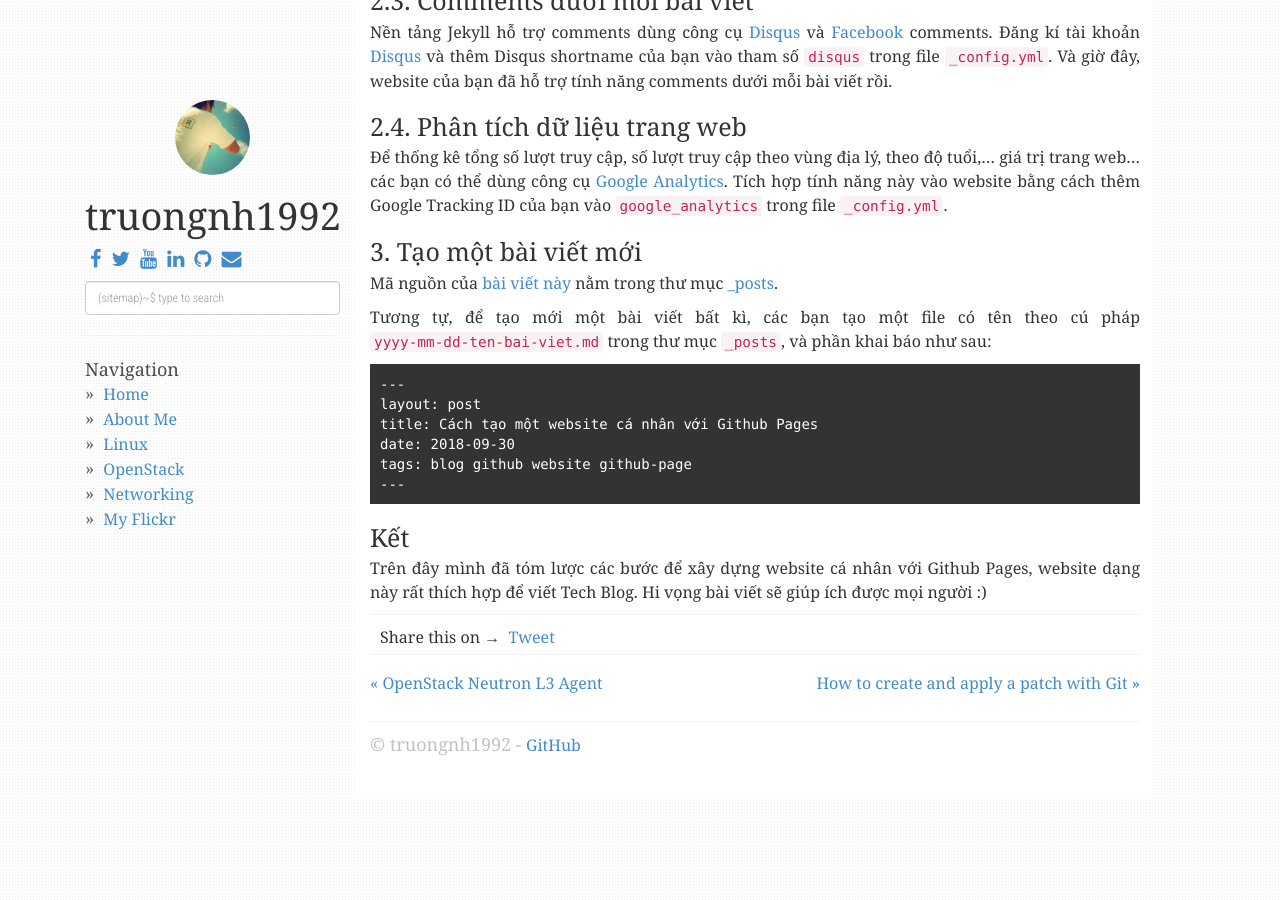
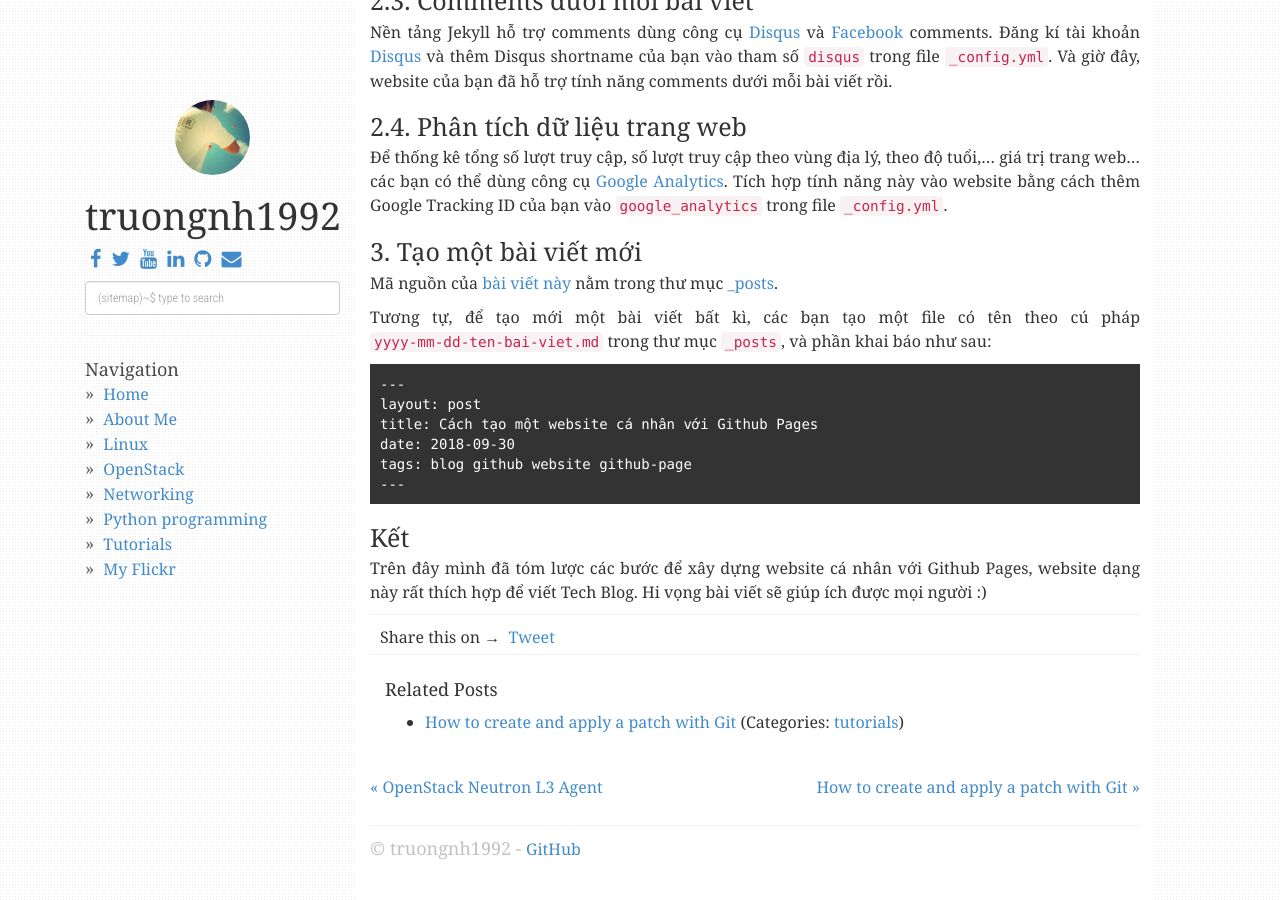
Before and after one commit to truongnh1992/truongnh1992.github.io, a Jekyll site: the page built from _posts/2018-09-30-how-to-create-this-site.md, in a window 1280 px wide and 900 px high, scrolled down 3073 px. Built offline with Jekyll 4.4.1, drawn with Linux system fonts in a browser that asks for light colours; nearby versions of some CDN libraries; comment, search, counter and statistics services are not loaded.

Commit message:
update category Python & Tutorials
Signed-off-by: Nguyen Hai Truong <truongnh@vn.fujitsu.com>

```diff
--- a/_config.yml
+++ b/_config.yml
@@ -42,6 +42,10 @@ urls:
       url: /category/openstack
     - text: Networking
       url: /category/networking
+    - text: Python programming
+      url: /category/python
+    - text: Tutorials
+      url: /category/tutorials
     - text: My Flickr
       url: https://www.flickr.com/photos/haitruonghp
 
--- a/_posts/2018-09-30-how-to-create-this-site.md
+++ b/_posts/2018-09-30-how-to-create-this-site.md
@@ -2,8 +2,9 @@
 layout: post
 title: Cách tạo một website cá nhân với Github Pages
 date: 2018-09-30
+categories: [tutorials]
 mathjax: true
-tags: blog github website github-page
+tags: [tutorials]
 ---
 
 Bài viết này sẽ hướng dẫn các bạn cách xây dựng một website cá nhân bằng [Github Pages](https://pages.github.com). Với những bạn kỹ sư phần mềm hoặc lập trình viên đã quen làm việc với github thì mình tin rằng các bạn sẽ chỉ mất khoảng 30 phút để tạo một website cho riêng mình, còn những bạn học ngành khác thì có thể sẽ mất nhiều thời gian hơn... chắc khoảng một giờ đồng hồ gì đó :)
```
Also changed, not shown: _posts/2018-10-10-how-to-create-and-apply-a-patch.md (+2 -1 lines), category/tutorials.md (added, +6 -0 lines).
